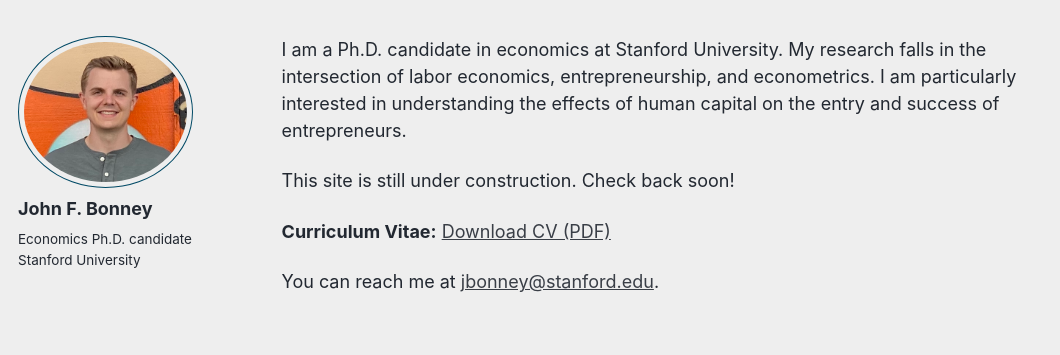
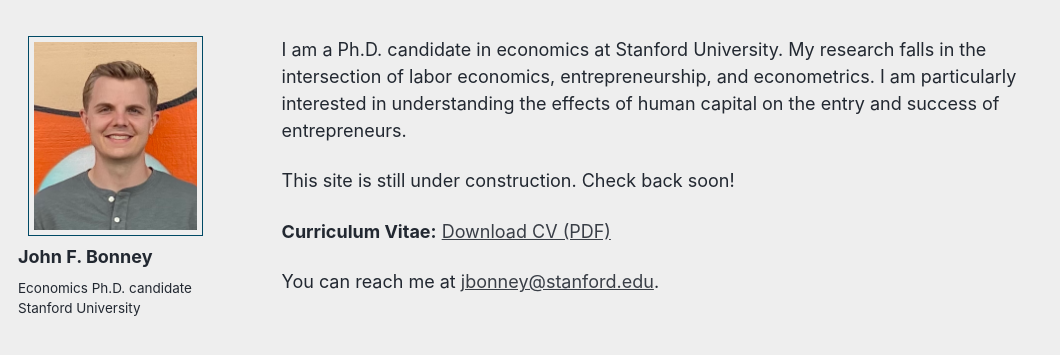
Before and after one commit to johnnybonney/johnnybonney.github.io, a Jekyll site: the page built from _pages/about.md, in a window 1280 px wide. Shown: the top 355 px of the page, without its empty margins (0-1060 px from the left). Built offline with Jekyll 4.4.1, drawn with Linux system fonts in a browser that asks for light colours; a script that is not in the unit is left out.

Commit message:
Update custom.css

```diff
--- a/assets/css/custom.css
+++ b/assets/css/custom.css
@@ -12,3 +12,14 @@
 
 /* 5) Remove all links under the photo in the sidebar */
 .author__urls-wrapper { display: none !important; }
+
+/* 6) Make sidebar profile image bigger, square, and centered */
+.author__avatar img {
+  width: 200px !important;   /* increase/decrease as you like */
+  height: 200px !important;  /* force square */
+  border-radius: 0 !important; /* 0 = square; 50% = circle */
+  object-fit: cover;
+  display: block;
+  margin-left: auto;
+  margin-right: auto; /* centers image */
+}
```
